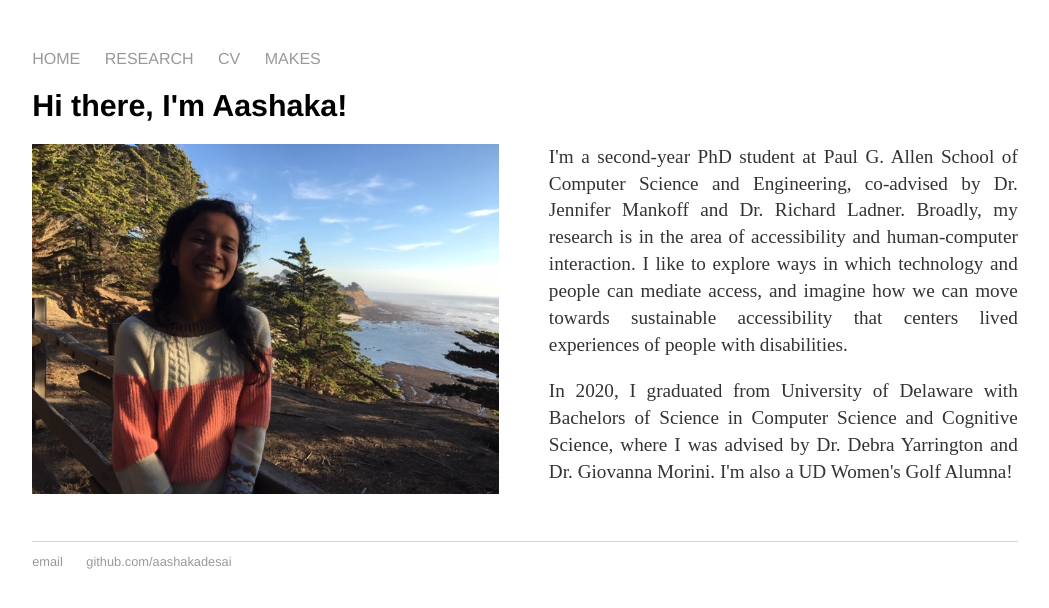
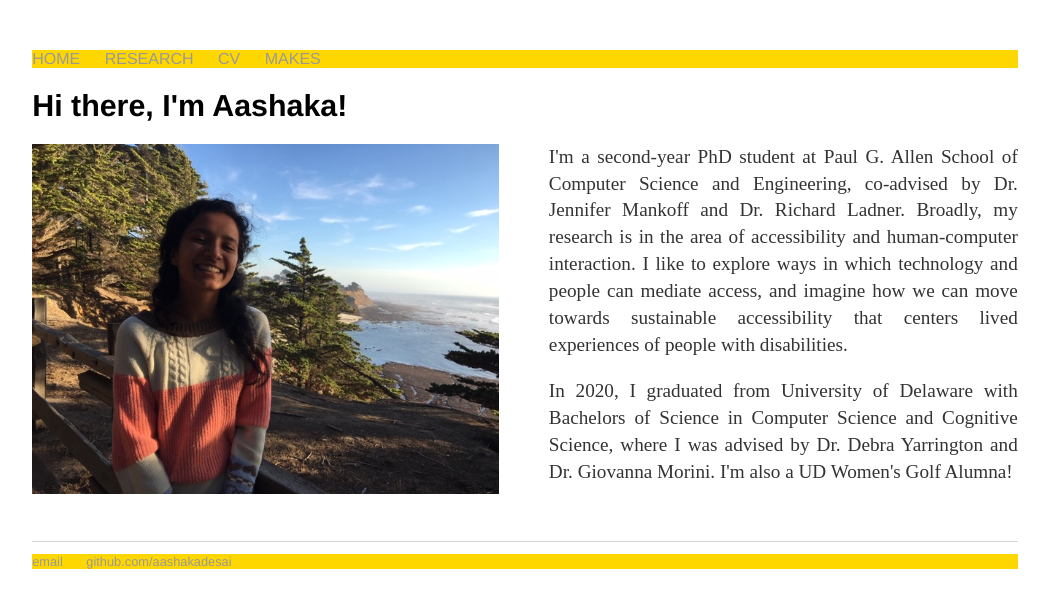
Before and after one commit to aashakadesai/aashakadesai.github.io, a Jekyll site: the page built from index.html, in a window 1280 px wide. Shown: the top 608 px of the page, without its empty margins (115-1164 px from the left). Built offline with Jekyll 4.4.1, drawn with Linux system fonts in a browser that asks for light colours.

Commit message:
Update main.css

```diff
--- a/css/main.css
+++ b/css/main.css
@@ -3,6 +3,7 @@ body {
     width: 77%;
 }
 nav ul, footer ul {
+    background:#FFD700;
     font-family:'Helvetica', 'Arial', 'Sans-Serif';
     padding: 0px;
     list-style: none;
```
